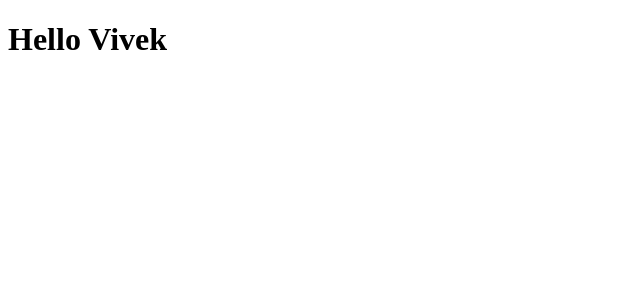
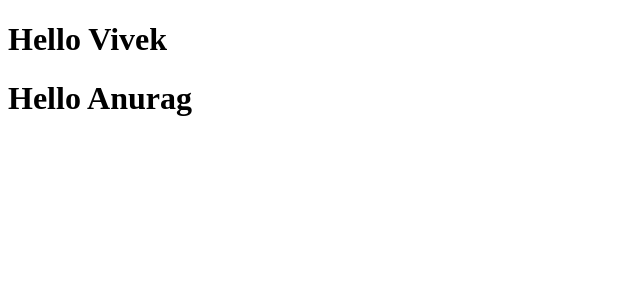
Before and after one commit to Advanced-yourself/Being-Developer, a React (Vite) app: page / in a window 1280 px wide. Shown: the top 300 px of the page, without its empty margins (0-640 px from the left). Built offline with nearby package versions, Linux system fonts and the light colour scheme.

Commit message:
Navbar updated by Anurag

```diff
--- a/src/component/Navbar.jsx
+++ b/src/component/Navbar.jsx
@@ -4,6 +4,7 @@ const Navbar = () => {
   return (
     <div>
       <h1>Hello Vivek</h1>
+      <h1>Hello Anurag</h1>
     </div>
   )
 }
```
